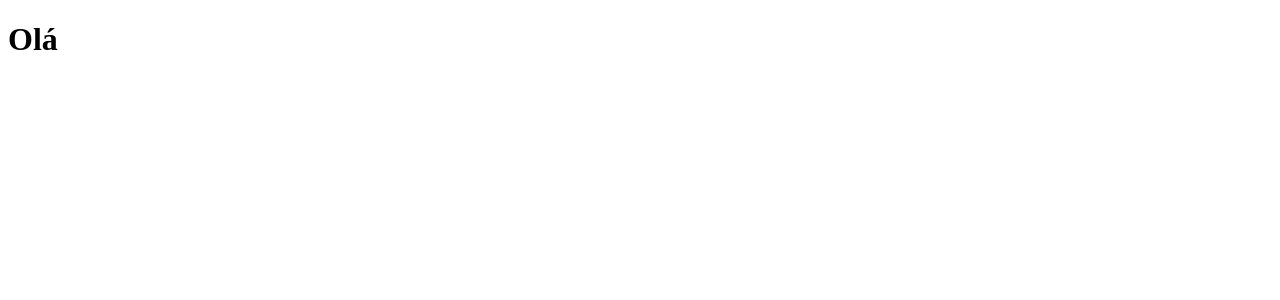
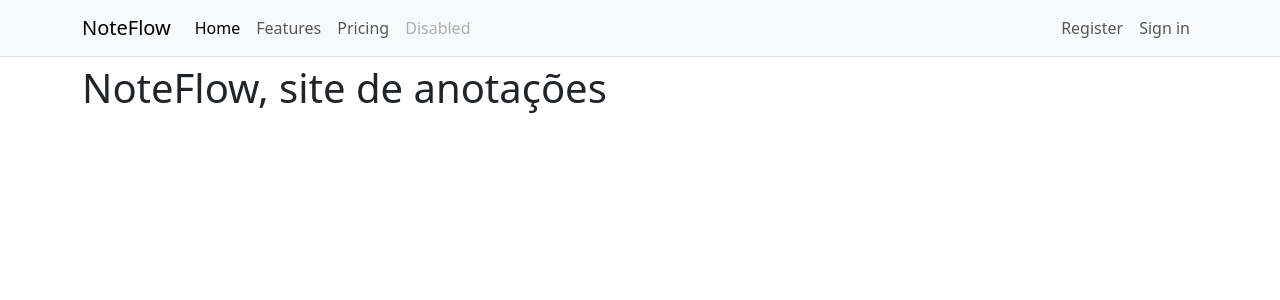
Before and after one commit to Rafaelp122/note-flow, a Django app: page / in a window 1280 px wide. Before the commit the part shown is almost empty. Shown: the top 300 px of the page. Run offline with Django 5.2, Linux system fonts and the light colour scheme.

Commit message:
feat(templates): update home template and add header partial for navigation

```diff
--- a/src/notes/templates/notes/home.html
+++ b/src/notes/templates/notes/home.html
@@ -3,7 +3,8 @@
 {% block title %} Home {% endblock title %}
 
 {% block content %}
+  <div class="hero-section container mt-5 pt-3">
+    <h1>NoteFlow, site de anotações</h1>
 
-<h1>Olá</h1>
-
+  </div>
 {% endblock content %}
--- a/src/templates/base.html
+++ b/src/templates/base.html
@@ -7,8 +7,10 @@
     <meta charset="UTF-8">
     <meta name="viewport" content="width=device-width, initial-scale=1.0">
     <title>{% block title %} {% endblock title %} | NoteFlow </title>
+    <link href="https://cdn.jsdelivr.net/npm/bootstrap@5.3.8/dist/css/bootstrap.min.css" rel="stylesheet" integrity="sha384-sRIl4kxILFvY47J16cr9ZwB07vP4J8+LH7qKQnuqkuIAvNWLzeN8tE5YBujZqJLB" crossorigin="anonymous">
 </head>
 <body>
+    {% include "partials/header.html" %}
     {% block content %}{% endblock content %}
 
     <script src="https://cdn.jsdelivr.net/npm/bootstrap@5.3.8/dist/js/bootstrap.bundle.min.js" integrity="sha384-FKyoEForCGlyvwx9Hj09JcYn3nv7wiPVlz7YYwJrWVcXK/BmnVDxM+D2scQbITxI" crossorigin="anonymous"></script>
--- /dev/null
+++ b/src/templates/partials/header.html
@@ -0,0 +1,22 @@
+<header>
+    <nav class="navbar navbar-expand-sm bg-body-tertiary border-bottom fixed-top">
+        <div class="container">
+            <a class="navbar-brand" href="#">NoteFlow</a>
+            <button class="navbar-toggler" type="button" data-bs-toggle="collapse" data-bs-target="#navbarNavAltMarkup" aria-controls="navbarNavAltMarkup" aria-expanded="false" aria-label="Toggle navigation">
+            <span class="navbar-toggler-icon"></span>
+            </button>
+            <div class="collapse navbar-collapse" id="navbarNavAltMarkup">
+            <div class="navbar-nav">
+                <a class="nav-link active" aria-current="page" href="#">Home</a>
+                <a class="nav-link" href="#">Features</a>
+                <a class="nav-link" href="#">Pricing</a>
+                <a class="nav-link disabled" aria-disabled="true">Disabled</a>
+            </div>
+            <div class="navbar-nav ms-auto">
+                <a class="nav-link" href="#">Register</a>
+                <a class="nav-link" href="#">Sign in</a>
+            </div>
+            </div>
+        </div>
+    </nav>
+</header>
```
